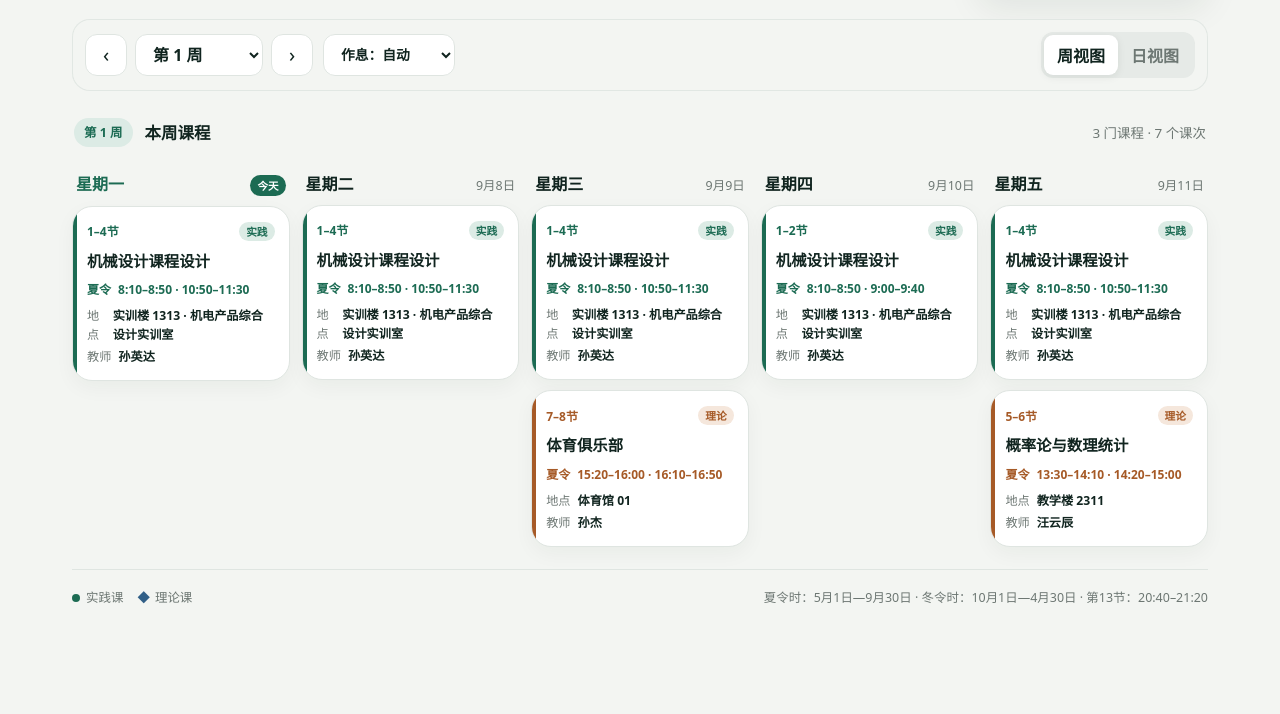
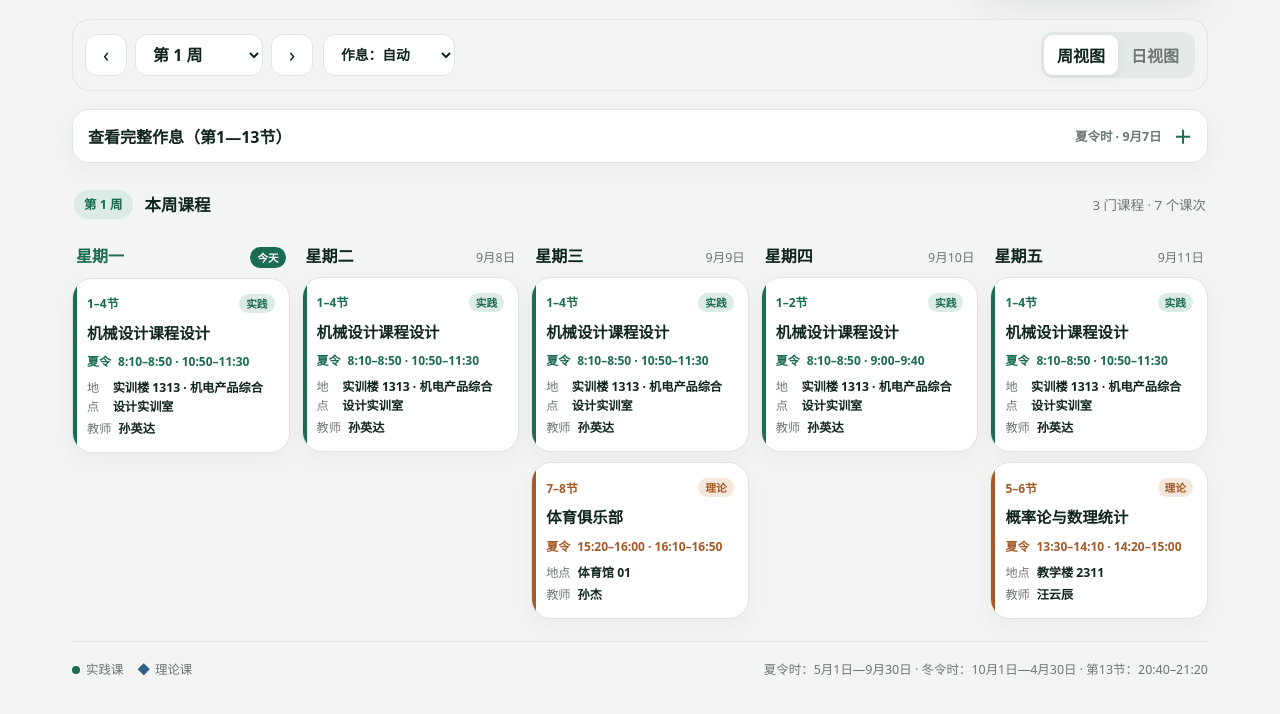
Before and after one commit to lazyjiuxun/25-mechanical-weekly-schedule, a plain HTML site: page index.html in a window 1280 px wide. Shown: the part 134-848 px from the top of the page. Before the commit the page ends 800 px from the top, so only its background shows below. Drawn offline with Linux system fonts and the light colour scheme.

Commit message:
Update weekly schedule with latest HTML

```diff
--- a/index.html
+++ b/index.html
@@ -12,11 +12,13 @@
     .shell{max-width:1180px;margin:auto;padding:28px 22px 56px}.top{display:flex;align-items:flex-end;justify-content:space-between;gap:24px;margin-bottom:22px}.eyebrow{margin:0 0 7px;color:var(--green);font-size:.8rem;font-weight:800;letter-spacing:.12em}.title{margin:0;font-size:clamp(1.65rem,4vw,2.7rem);letter-spacing:-.04em;line-height:1.08}.sub{margin:9px 0 0;color:var(--muted);font-size:.92rem}.status{min-width:230px;background:var(--ink);color:white;border-radius:18px;padding:14px 17px;box-shadow:var(--shadow)}.status small{display:block;color:#bfd1ca;margin-bottom:4px}.status strong{font-size:1.05rem}.status span{display:block;color:#d5dfdb;margin-top:3px;font-size:.82rem}
     .toolbar{position:sticky;top:0;z-index:20;display:flex;align-items:center;gap:10px;padding:12px;margin-bottom:18px;background:rgba(243,245,242,.9);backdrop-filter:blur(12px);border:1px solid rgba(223,229,225,.9);border-radius:18px}.week-nav{display:flex;align-items:center;gap:8px}.icon-btn{width:42px;height:42px;border:1px solid var(--line);border-radius:12px;background:#fff;cursor:pointer;font-size:1.25rem}.icon-btn:hover{border-color:var(--green)}.week-select,.season-select{height:42px;border:1px solid var(--line);border-radius:12px;background:#fff;padding:0 34px 0 13px;font-weight:750}.season-select{font-size:.86rem;padding-right:28px}.spacer{flex:1}.view-toggle{display:flex;background:#e6eae7;border-radius:12px;padding:3px}.view-toggle button{border:0;background:transparent;border-radius:9px;padding:8px 13px;cursor:pointer;font-weight:700;color:var(--muted)}.view-toggle button.active{background:white;color:var(--ink);box-shadow:0 2px 8px rgba(16,36,31,.08)}
     .week-summary{display:flex;align-items:center;gap:12px;margin:0 2px 15px}.week-badge{display:inline-flex;align-items:center;height:29px;padding:0 10px;border-radius:999px;background:var(--green2);color:var(--green);font-size:.78rem;font-weight:800}.week-summary h2{font-size:1.03rem;margin:0}.week-summary p{margin-left:auto;color:var(--muted);font-size:.84rem}
+    .period-panel{margin-bottom:18px;background:var(--card);border:1px solid var(--line);border-radius:16px;box-shadow:0 7px 20px rgba(16,36,31,.045);overflow:hidden}.period-panel summary{display:flex;align-items:center;justify-content:space-between;gap:12px;padding:13px 15px;cursor:pointer;font-weight:800;list-style:none}.period-panel summary::-webkit-details-marker{display:none}.period-panel summary:after{content:"＋";color:var(--green);font-size:1.15rem}.period-panel[open] summary:after{content:"−"}.period-panel summary span:last-child{margin-left:auto;color:var(--muted);font-size:.78rem;font-weight:600}.period-grid{display:grid;grid-template-columns:repeat(4,minmax(0,1fr));gap:8px;padding:0 14px 14px}.period-item{display:flex;justify-content:space-between;align-items:center;gap:8px;padding:9px 10px;background:var(--paper);border-radius:10px;font-size:.84rem}.period-item strong{color:var(--green);font-size:.76rem}.period-item b{font-size:.82rem;white-space:nowrap}
     .grid{display:grid;grid-template-columns:repeat(5,minmax(0,1fr));gap:12px}.day{min-width:0}.day-head{display:flex;justify-content:space-between;align-items:baseline;padding:0 4px 10px}.day-head strong{font-size:1rem}.day-head span{color:var(--muted);font-size:.78rem}.day.today .day-head strong{color:var(--green)}.day.today .day-head:after{content:"今天";font-size:.66rem;font-weight:800;background:var(--green);color:#fff;border-radius:999px;padding:3px 7px}.day.today .day-head span{display:none}
     .course-list{display:flex;flex-direction:column;gap:10px}.course{position:relative;overflow:hidden;min-height:134px;background:var(--card);border:1px solid var(--line);border-radius:var(--radius);padding:15px 14px 14px;box-shadow:0 7px 20px rgba(16,36,31,.045)}.course:before{content:"";position:absolute;inset:0 auto 0 0;width:4px;background:var(--course-color)}.course .time{display:flex;align-items:center;justify-content:space-between;margin-bottom:10px;color:var(--course-color);font-size:.75rem;font-weight:800}.course h3{font-size:.96rem;line-height:1.42;margin:0 0 9px}.course-time{display:flex;gap:7px;align-items:flex-start;color:var(--course-color);font-size:.75rem;line-height:1.5;margin:0 0 8px}.course-time span:first-child{flex:0 0 auto;font-weight:800}.course-time b{font-weight:750}.meta{display:flex;gap:7px;align-items:flex-start;color:var(--muted);font-size:.76rem;line-height:1.5;margin-top:4px}.meta b{color:var(--ink);font-weight:650}.type{display:inline-block;border-radius:999px;padding:2px 7px;background:var(--course-bg);color:var(--course-color);font-size:.67rem}.empty{display:grid;place-items:center;min-height:150px;border:1px dashed #cbd3ce;border-radius:var(--radius);color:#98a19d;font-size:.86rem}.morning{--course-color:var(--green);--course-bg:var(--green2)}.theory{--course-color:var(--blue);--course-bg:var(--blue2)}.afternoon{--course-color:var(--orange);--course-bg:var(--orange2)}.evening{--course-color:var(--violet);--course-bg:var(--violet2)}
     .day-tabs{display:none;gap:7px;overflow:auto;padding:1px 1px 12px;scrollbar-width:none}.day-tabs::-webkit-scrollbar{display:none}.day-tabs button{flex:0 0 auto;border:1px solid var(--line);background:#fff;border-radius:11px;padding:8px 13px;font-weight:700;color:var(--muted)}.day-tabs button.active{background:var(--ink);color:white;border-color:var(--ink)}
     .footer{display:flex;flex-wrap:wrap;gap:10px 22px;margin-top:22px;padding-top:18px;border-top:1px solid var(--line);color:var(--muted);font-size:.78rem}.legend{display:flex;gap:14px}.dot:before{content:"";display:inline-block;width:8px;height:8px;border-radius:50%;background:var(--green);margin-right:6px}.diamond:before{content:"◆";color:var(--blue);margin-right:5px}.note{margin-left:auto}
     @media(max-width:860px){.shell{padding:20px 14px 42px}.top{align-items:flex-start}.status{display:none}.toolbar{margin-inline:-4px;flex-wrap:wrap}.toolbar .spacer{display:none}.view-toggle{display:none}.day-tabs{display:flex}.grid{display:block}.day{display:none}.day.active{display:block}.day-head{display:none}.course{min-height:0;padding:16px 16px 15px}.week-summary p{display:none}.footer{display:block}.note{margin-top:10px}.legend{flex-wrap:wrap}.course-list{gap:11px}}
+    @media(max-width:860px){.period-grid{grid-template-columns:repeat(2,minmax(0,1fr))}.period-panel summary{padding:12px 13px}.period-panel summary span:last-child{font-size:.7rem}}
     @media(min-width:861px){body.day-view .grid{grid-template-columns:1fr;max-width:720px;margin:auto}body.day-view .day{display:none}body.day-view .day.active{display:block}body.day-view .day-head{display:flex}}
     @media(prefers-reduced-motion:no-preference){.course{transition:transform .18s ease,box-shadow .18s ease}.course:hover{transform:translateY(-2px);box-shadow:var(--shadow)}}
   </style>
@@ -33,6 +35,7 @@
       <div class="spacer"></div>
       <div class="view-toggle" aria-label="视图方式"><button class="active" data-view="week">周视图</button><button data-view="day">日视图</button></div>
     </section>
+    <details class="period-panel" id="periodPanel"><summary><span>查看完整作息（第1—13节）</span><span id="periodPanelLabel">当前作息</span></summary><div class="period-grid" id="periodGrid"></div></details>
     <div class="week-summary"><span class="week-badge" id="weekBadge">第 1 周</span><h2 id="weekHeadline">本周有课</h2><p id="courseCount"></p></div>
     <nav class="day-tabs" id="dayTabs" aria-label="选择星期"></nav>
     <section class="grid" id="schedule" aria-live="polite"></section>
@@ -66,6 +69,7 @@
     function md(date){return `${date.getMonth()+1}月${date.getDate()}日`}
     function seasonFor(date){const month=date.getMonth()+1;return month>=5&&month<=9?'summer':'winter'}
     function periodTimes(label,season){const nums=(label.match(/\d+/g)||[]).map(Number);return nums.map(n=>timeTables[season][n]||`第${n}节未列`).join(' · ')}
+    function renderPeriodPanel(monday){const date=plusDays(monday,activeDay),season=seasonMode==='auto'?seasonFor(date):seasonMode;document.querySelector('#periodPanelLabel').textContent=`${season==='summer'?'夏令时':'冬令时'} · ${md(date)}`;document.querySelector('#periodGrid').innerHTML=Object.entries(timeTables[season]).map(([n,t])=>`<div class="period-item"><strong>第${n}节</strong><b>${t}</b></div>`).join('')}
     function renderTabs(){document.querySelector('#dayTabs').innerHTML=shortDays.map((d,i)=>`<button class="${i===activeDay?'active':''}" data-day="${i}">${d}</button>`).join('')}
     function render(){
       select.value=week; const monday=plusDays(START,(week-1)*7), sunday=plusDays(monday,6);
@@ -77,6 +81,7 @@
       const weekCourses=data.filter(c=>c.weeks.includes(week));
       document.querySelector('#weekHeadline').textContent=weekCourses.length?'本周课程':'本周暂无课程';
       document.querySelector('#courseCount').textContent=`${weekCourses.length} 门课程 · ${weekCourses.reduce((n,c)=>n+c.days.length,0)} 个课次`;
+      renderPeriodPanel(monday);
       document.querySelector('#schedule').innerHTML=days.map((day,di)=>{
         const date=plusDays(monday,di); const isToday=date.toDateString()===today.toDateString(); const daySeason=seasonMode==='auto'?seasonFor(date):seasonMode;
         const courses=weekCourses.filter(c=>c.days.includes(di));
```
